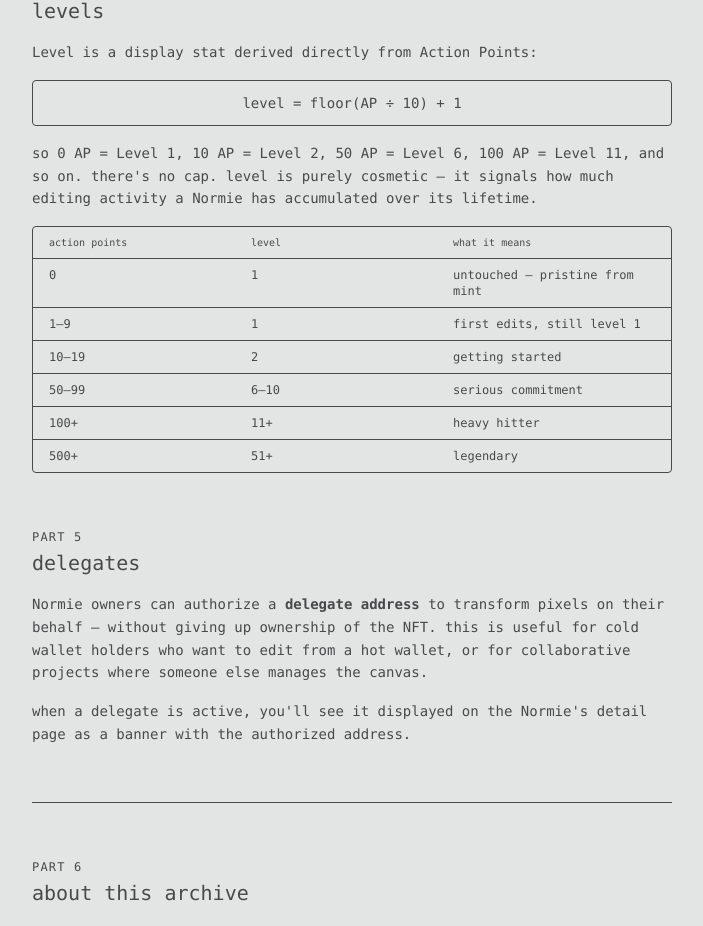
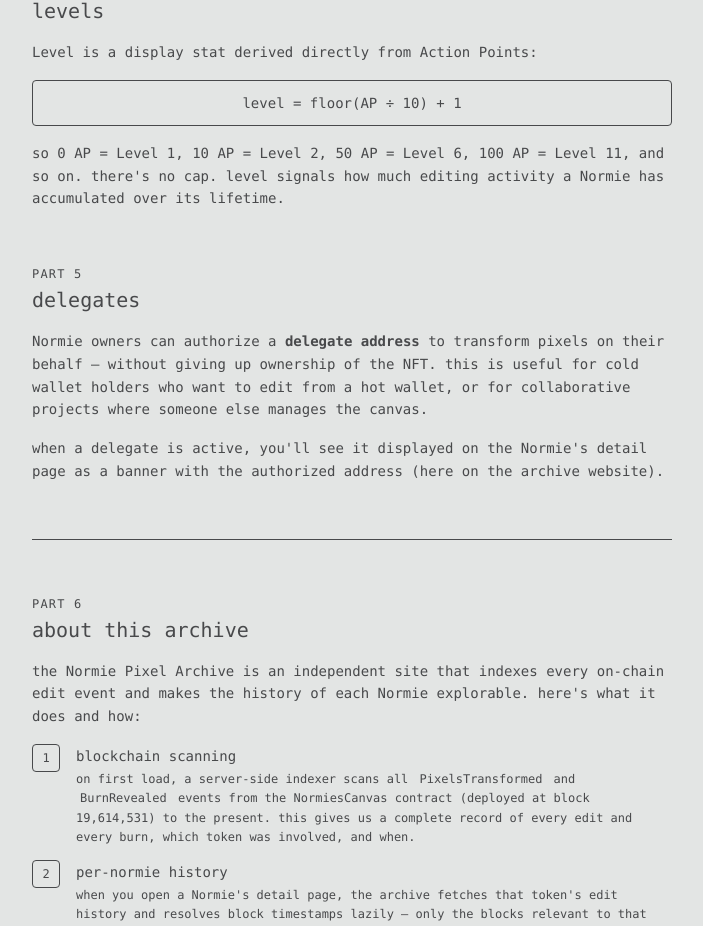
Before and after one commit to astercast/NormiesArchive, a Next.js app: page /how-it-works in a window 1280 px wide. Shown: the part 1635-2561 px from the top of the page, without its empty margins (288-991 px from the left). Built offline with nearby package versions, Linux system fonts and the light colour scheme.

Commit message:
Add files via upload

```diff
--- a/app/how-it-works/page.tsx
+++ b/app/how-it-works/page.tsx
@@ -113,29 +113,10 @@ export default function HowItWorksPage() {
           level = floor(AP ÷ 10) + 1
         </div>
         <p className="text-sm font-mono text-n-muted leading-relaxed">
-          so 0 AP = Level 1, 10 AP = Level 2, 50 AP = Level 6, 100 AP = Level 11, and so on. there&apos;s no cap. level is purely cosmetic — it signals how much editing activity a Normie has accumulated over its lifetime.
+          so 0 AP = Level 1, 10 AP = Level 2, 50 AP = Level 6, 100 AP = Level 11, and so on. there&apos;s no cap. level signals how much editing activity a Normie has accumulated over its lifetime.
         </p>
 
-        {/* Level table */}
-        <div className="border border-n-border rounded overflow-hidden">
-          <div className="grid grid-cols-3 border-b border-n-border text-[10px] font-mono text-n-faint px-4 py-2 bg-n-surface">
-            <span>action points</span><span>level</span><span>what it means</span>
-          </div>
-          {[
-            [  "0",    "1", "untouched — pristine from mint"],
-            [ "1–9",   "1", "first edits, still level 1"],
-            ["10–19",  "2", "getting started"],
-            ["50–99",  "6–10", "serious commitment"],
-            ["100+",  "11+", "heavy hitter"],
-            ["500+",  "51+", "legendary"],
-          ].map(([ap, lvl, desc]) => (
-            <div key={ap} className="grid grid-cols-3 border-b border-n-border last:border-0 px-4 py-2 text-xs font-mono">
-              <span className="text-n-text">{ap}</span>
-              <span className="text-n-muted">{lvl}</span>
-              <span className="text-n-faint">{desc}</span>
-            </div>
-          ))}
-        </div>
+
       </Section>
 
       {/* ── PART 5: DELEGATES ── */}
@@ -144,7 +125,7 @@ export default function HowItWorksPage() {
           Normie owners can authorize a <strong className="text-n-text">delegate address</strong> to transform pixels on their behalf — without giving up ownership of the NFT. this is useful for cold wallet holders who want to edit from a hot wallet, or for collaborative projects where someone else manages the canvas.
         </p>
         <p className="text-sm font-mono text-n-muted leading-relaxed">
-          when a delegate is active, you&apos;ll see it displayed on the Normie&apos;s detail page as a banner with the authorized address.
+          when a delegate is active, you&apos;ll see it displayed on the Normie&apos;s detail page as a banner with the authorized address (here on the archive website).
         </p>
       </Section>
 
```
